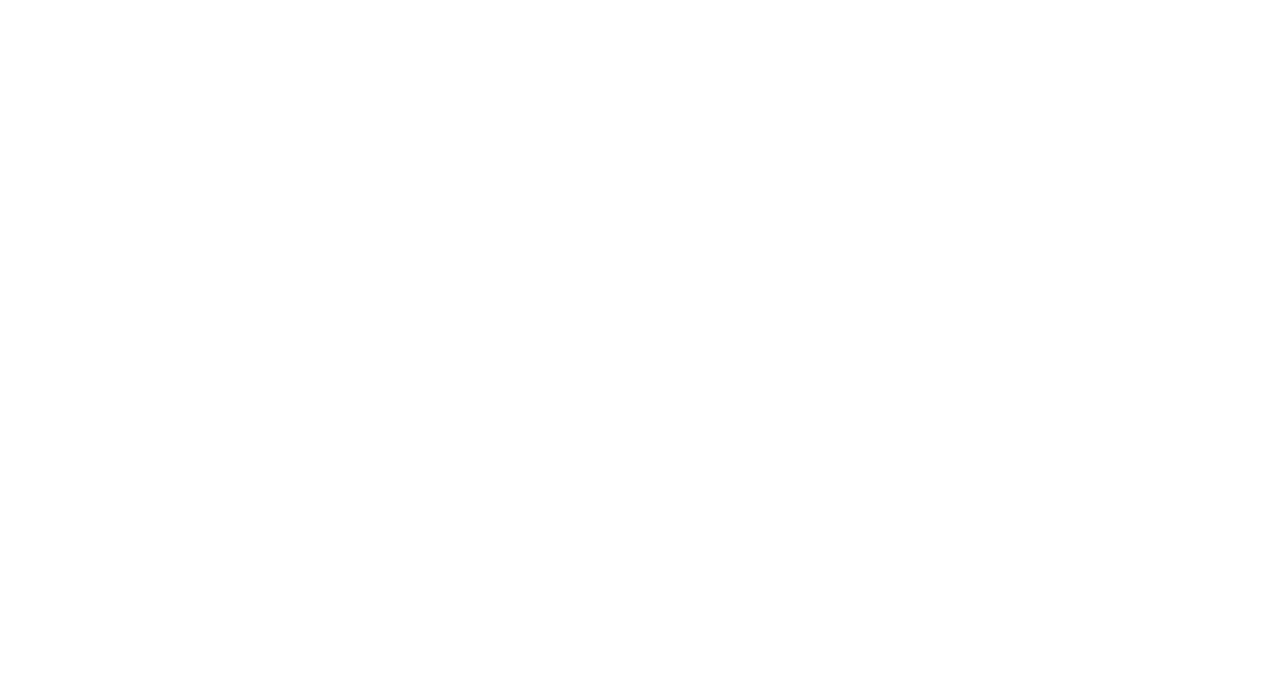
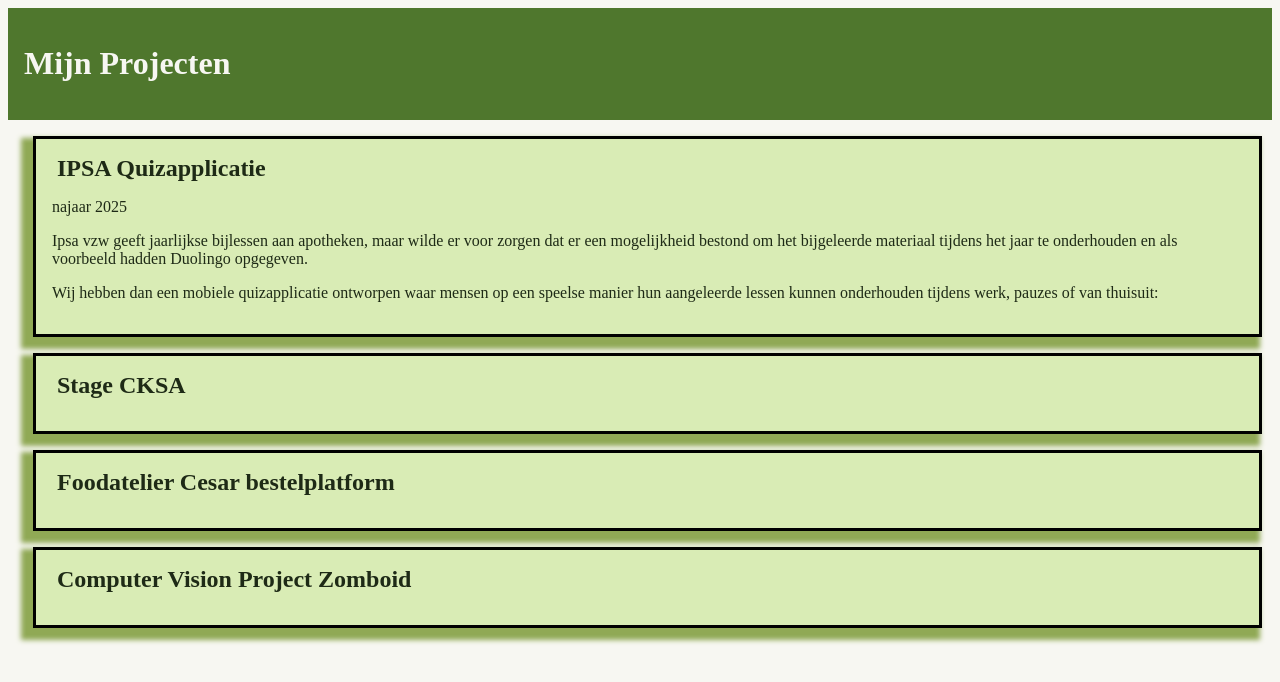
Before and after one commit to Zjepp/projects, a plain HTML site: page index.html in a window 1280 px wide. Drawn offline with Linux system fonts and the light colour scheme.

Commit message:
first project details

```diff
--- a/index.html
+++ b/index.html
@@ -1,6 +1,45 @@
 <html>
   <head>
     <title>Zjepp's Projects</title>
+    <link rel="stylesheet" href="styles.css" />
   </head>
-  <body></body>
+  <body>
+    <header>
+      <h1>Mijn Projecten</h1>
+    </header>
+    <main>
+      <section>
+        <h2>IPSA Quizapplicatie</h2>
+        <p class="date">najaar 2025</p>
+        <p>
+          Ipsa vzw geeft jaarlijkse bijlessen aan apotheken, maar wilde er voor
+          zorgen dat er een mogelijkheid bestond om het bijgeleerde materiaal
+          tijdens het jaar te onderhouden en als voorbeeld hadden Duolingo
+          opgegeven.
+        </p>
+
+        <p>
+          Wij hebben dan een mobiele quizapplicatie ontworpen waar mensen op een
+          speelse manier hun aangeleerde lessen kunnen onderhouden tijdens werk,
+          pauzes of van thuisuit:
+        </p>
+        <div class="techstack"></div>
+      </section>
+      <section>
+        <h2>Stage CKSA</h2>
+        <p></p>
+        <div class="techstack"></div>
+      </section>
+      <section>
+        <h2>Foodatelier Cesar bestelplatform</h2>
+        <p></p>
+        <div class="techstack"></div>
+      </section>
+      <section>
+        <h2>Computer Vision Project Zomboid</h2>
+        <p></p>
+        <div class="techstack"></div>
+      </section>
+    </main>
+  </body>
 </html>
```
